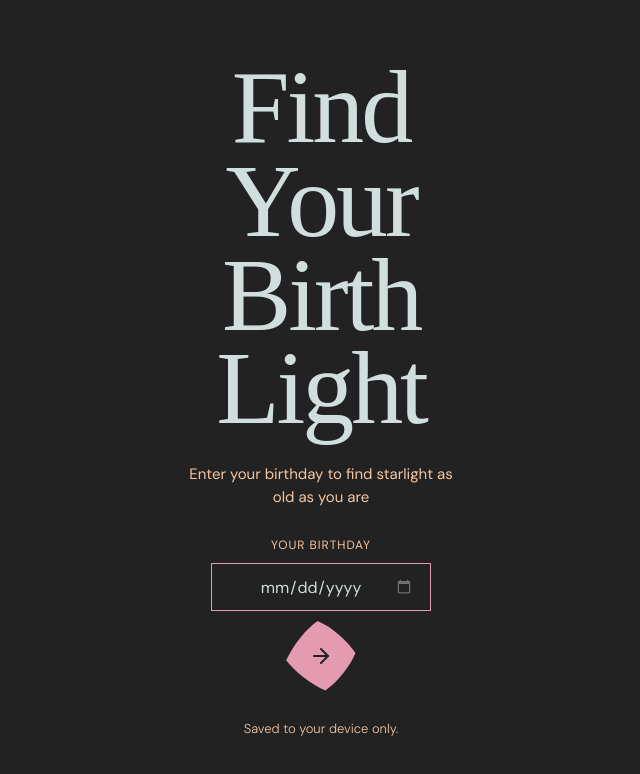
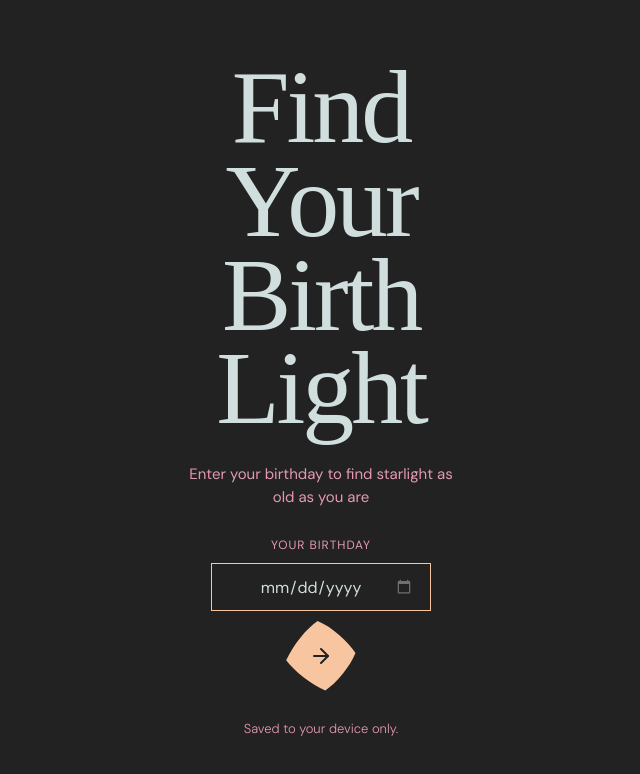
Before and after one commit to djnolan/birth-light, a React (Vite) app: page / in a window 1280 px wide. Shown: the top 774 px of the page, without its empty margins (319-959 px from the left). Built offline with nearby package versions, Linux system fonts and the light colour scheme; a web font is replaced by a local one.

Commit message:
Swap peach/blush roles; wire all icons to --accent

```diff
--- a/src/index.css
+++ b/src/index.css
@@ -9,9 +9,9 @@
 :root {
   --bg: #222222;
   --fg: #D1DEDE;
-  --muted: #F7C59F;
-  --accent: #E49AB0;
-  --line: rgba(247, 197, 159, 0.2);
+  --muted: #E49AB0;
+  --accent: #F7C59F;
+  --line: rgba(228, 154, 176, 0.2);
 }
 
 html, body, #root {
@@ -344,7 +344,7 @@ input {
   align-items: center;
   justify-content: center;
   padding: 0.25rem;
-  color: var(--fg);
+  color: var(--accent);
 }
 
 .header-btn--stacked {
@@ -412,7 +412,7 @@ input {
   padding: 0.875rem 0.75rem;
   opacity: 0.38;
   transition: opacity 0.15s;
-  color: var(--fg);
+  color: var(--accent);
   line-height: 1;
 }
 
@@ -556,7 +556,7 @@ input {
   opacity: 0.4;
   transition: opacity 0.15s;
   padding: 0.25rem;
-  color: var(--fg);
+  color: var(--accent);
   display: flex;
   align-items: center;
 }
```
